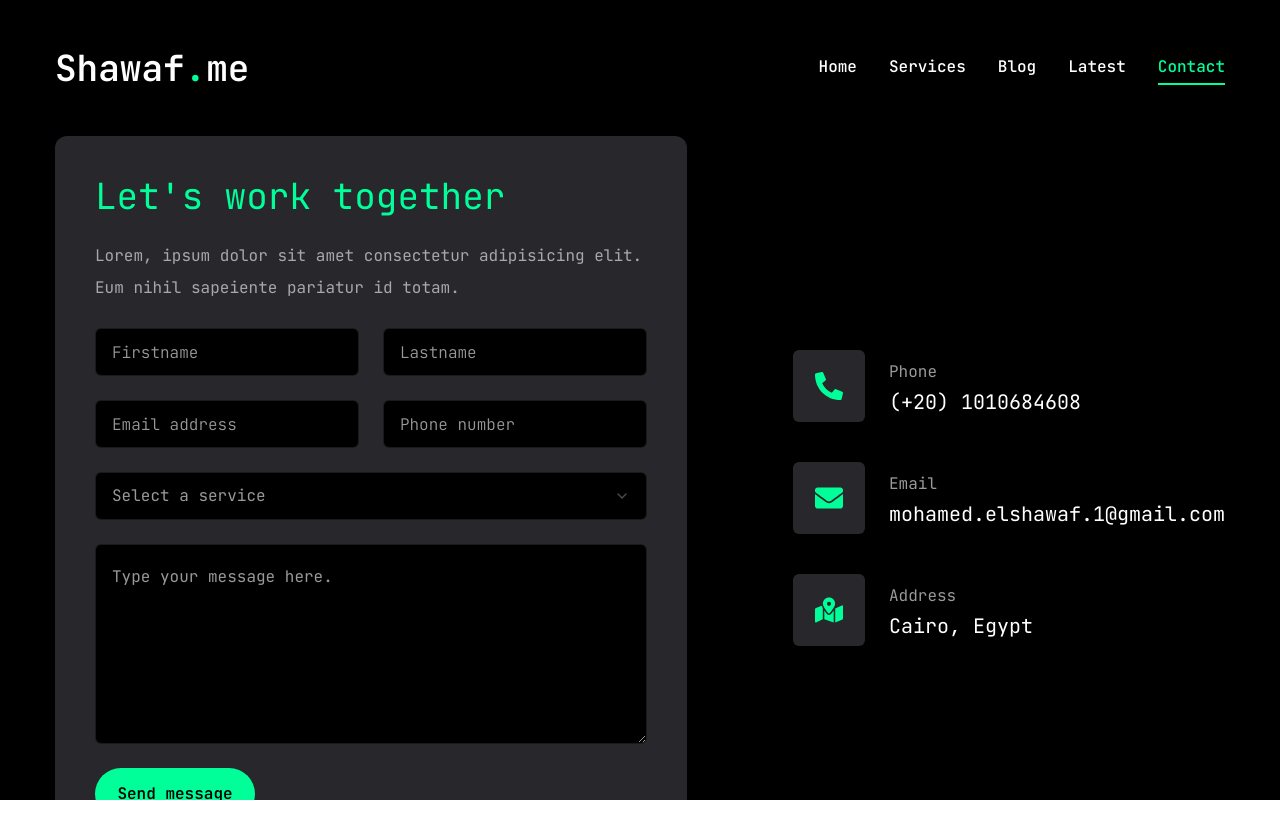
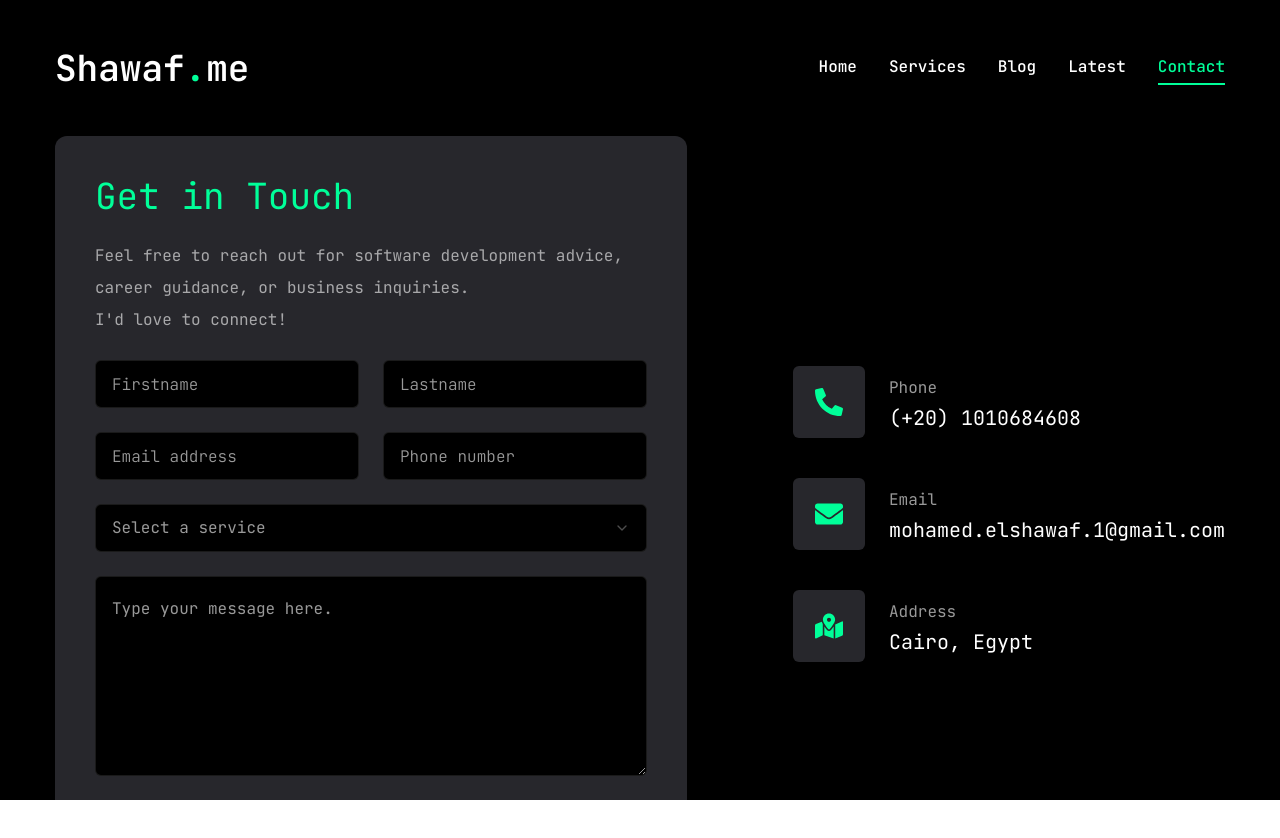
Before and after one commit to shawaf/theshawaf.com, a Next.js app: page /contact in a window 1280 px wide. Shown: the top 838 px of the page. Built offline with nearby package versions, Linux system fonts and the light colour scheme.

Commit message:
edit text in contact page

```diff
--- a/app/contact/page.jsx
+++ b/app/contact/page.jsx
@@ -105,10 +105,9 @@ const Contact = () => {
               className="flex flex-col gap-6 p-10 bg-[#27272c] rounded-xl"
               onSubmit={handleSubmit}
             >
-              <h3 className="text-4xl text-accent">Let&apos;s work together</h3>
+              <h3 className="text-4xl text-accent">Get in Touch</h3>
               <p className="text-white/60">
-                Lorem, ipsum dolor sit amet consectetur adipisicing elit. Eum
-                nihil sapeiente pariatur id totam.
+                Feel free to reach out for software development advice, career guidance, or business inquiries. <br />I&apos;d love to connect!
               </p>
               <div className="grid grid-col-1 md:grid-cols-2 gap-6">
                 <Input
```
